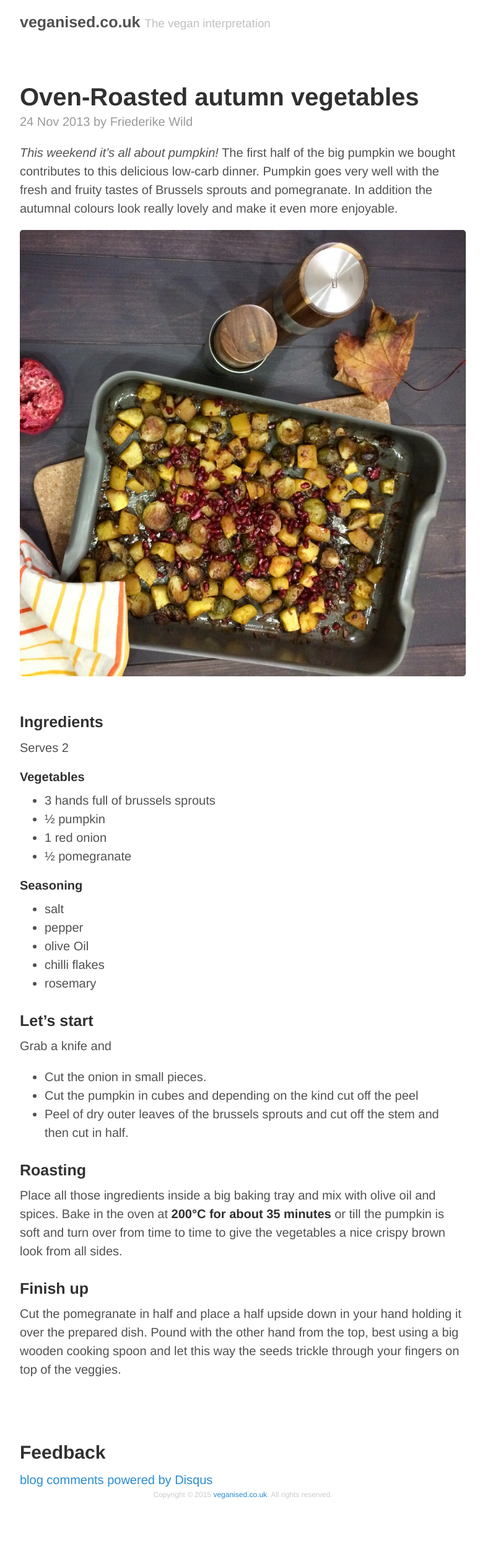
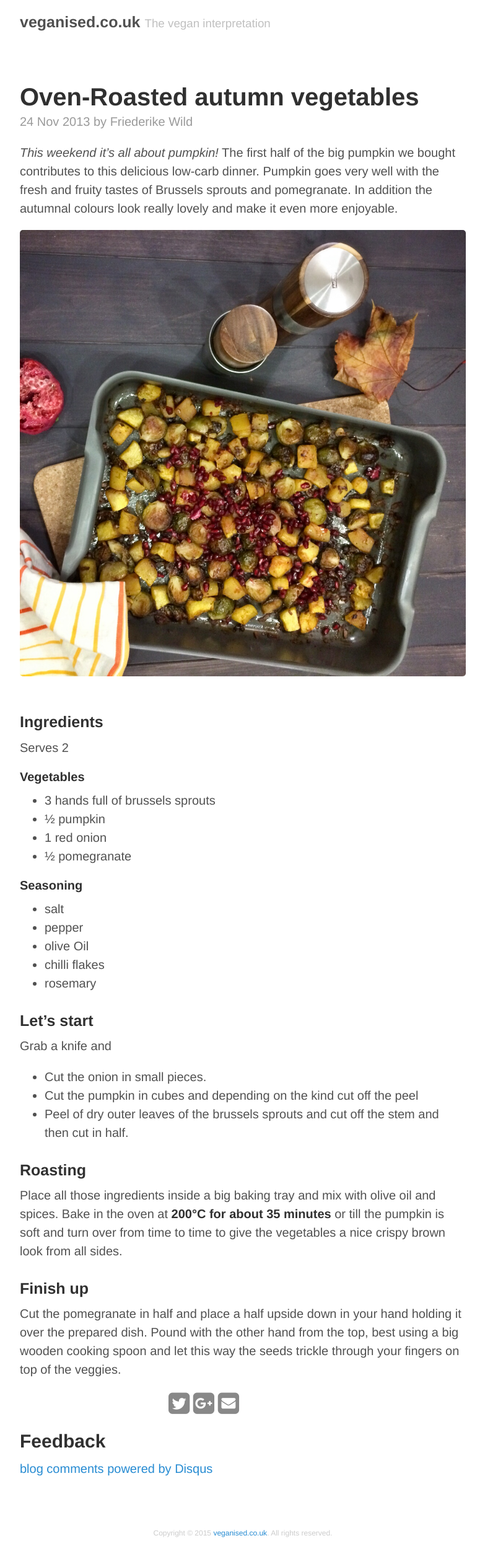
Before and after one commit to martinstolz/veganised.co.uk, a Jekyll site: the page built from _posts/2013-11-24-oven-roasted-autumn-vegetables.md, in a window 1280 px wide. Shown: the whole page at 62% size, without its empty margins (248-1031 px from the left). Built offline with Jekyll 4.4.1, drawn with Linux system fonts in a browser that asks for light colours; nearby versions of some CDN libraries; Markdown is read by kramdown in place of the engine named in the settings; comment, search, counter and statistics services are not loaded; before the commit the page ends 2440 px from its top, so only the background shows below that.

Commit message:
Add sharing footer

```diff
--- a/_includes/head.html
+++ b/_includes/head.html
@@ -13,10 +13,19 @@
     {% endif %}
   </title>
 
+
+  <!-- OpenGraph -->
+  <meta property="og:url"         content="{{ site.url }}{{ page.url }}" />
+  <meta property="og:title"       content="{% if page.title == "Home" %}{{ site.title }}{% else %}{{ page.title }}{% endif %}"/>
+  {% if page.image %}<meta property="og:image"       content="{{ site.url }}{{ page.image }}"/>{% endif %}
+  <meta property="og:locale"      content="en_UK" />
+
+
   <!-- CSS -->
   <link rel="stylesheet" href="{{ site.baseurl }}public/css/poole.css">
   <link rel="stylesheet" href="{{ site.baseurl }}public/css/syntax.css">
   <link rel="stylesheet" href="{{ site.baseurl }}public/css/style.css">
+  <link href="http://netdna.bootstrapcdn.com/font-awesome/4.3.0/css/font-awesome.css" rel="stylesheet">
 
   <!-- Icons -->
   <link rel="apple-touch-icon-precomposed" sizes="144x144" href="{{ site.baseurl }}public/apple-touch-icon-precomposed.png">
--- /dev/null
+++ b/_includes/sharing.html
@@ -0,0 +1,55 @@
+
+{% capture url %}{{ site.url }}{{ page.url }}{% endcapture %}
+{% if page.shortUrl != null %}
+    {% assign url = page.shortUrl %}
+{% endif %}
+
+<ul class="share-buttons">
+
+  <li><a href="https://twitter.com/intent/tweet?source={{ url }}&text={{ page.title }}:%20{{ url }}&via=veganised_co_uk" target="_blank" title="Tweet"><i class="fa fa-twitter-square fa-2x"></i></a></li><li>
+  <a href="https://plus.google.com/share?url={{ url }}" target="_blank" title="Share on Google+"
+  onclick="javascript:window.open(this.href,'', 'menubar=no,toolbar=no,resizable=yes,scrollbars=yes,height=600,width=600');return false;"><i class="fa fa-google-plus-square fa-2x"></i></a></li><li>
+  <a href="mailto:?subject={{ page.title }}&body={{ page.title }}:%0D%0A{{ url }}" target="_blank" title="Email">
+	<i class="fa fa-envelope-square fa-2x"></i>
+  </a></li>
+
+</ul>
+
+
+
+
+
+
+  <!--
+  <a href="https://www.facebook.com/dialog/share?app_id=418665318314327&display=popup&href={{ site.url }}&redirect_uri={{ url }}" target="_blank" title="Share on Facebook"><i class="fa fa-facebook-square fa-2x"></i></a></li><li>
+
+
+
+
+
+
+
+
+   https://www.facebook.com/sharer/sharer.php?u={{ url }}&t={{ page.title }}
+
+
+
+
+<script>
+  window.fbAsyncInit = function() {
+    FB.init({
+      appId      : '418665318314327',
+      xfbml      : true,
+      version    : 'v2.3'
+    });
+  };
+
+  (function(d, s, id){
+     var js, fjs = d.getElementsByTagName(s)[0];
+     if (d.getElementById(id)) {return;}
+     js = d.createElement(s); js.id = id;
+     js.src = "//connect.facebook.net/en_US/sdk.js";
+     fjs.parentNode.insertBefore(js, fjs);
+   }(document, 'script', 'facebook-jssdk'));
+</script>
+  -->
--- a/_layouts/post.html
+++ b/_layouts/post.html
@@ -9,25 +9,8 @@ layout: default
   <span class="post-date">{{ page.date | date_to_string }} by {{ author.name }}</span>
   {% endif %}
   {{ content }}
+
+  {% include sharing.html %}
+
+  {% include comments.html %}
 </div>
-
-<!--
-<div class="related">
-  <h2>Related Posts</h2>
-  <ul class="related-posts">
-    {% for post in site.related_posts limit:3 %}
-      <li>
-        <h3>
-          <a href="{{ site.baseurl }}{{ post.url }}">
-            {{ post.title }}
-            <small>{{ post.date | date_to_string }}</small>
-          </a>
-        </h3>
-      </li>
-    {% endfor %}
-  </ul>
-</div>
--->
-
-
-{% include comments.html %}
--- a/public/css/style.css
+++ b/public/css/style.css
@@ -31,3 +31,34 @@ a.veg_action_highlight:active,
 a.veg_action_highlight:focus {
   background: #FD4B22;
 }
+
+
+
+ul.share-buttons{
+  list-style: none;
+  width: 12em;
+  padding: 0;
+  display: block;
+  margin-left: auto;
+  margin-right: auto;
+}
+
+ul.share-buttons li{
+  display: inline;
+}
+
+ul.share-buttons a:link {
+    color: #888888;
+}
+
+ul.share-buttons a:visited {
+    color: #888888;
+}
+
+ul.share-buttons a:hover {
+    color: #2D8CD0;
+}
+
+ul.share-buttons a:active {
+    color: #2D8CD0;
+}
```
Also changed, not shown: _posts/2015-03-14-pappardelle-con-funghi.md (+2 -2 lines).
